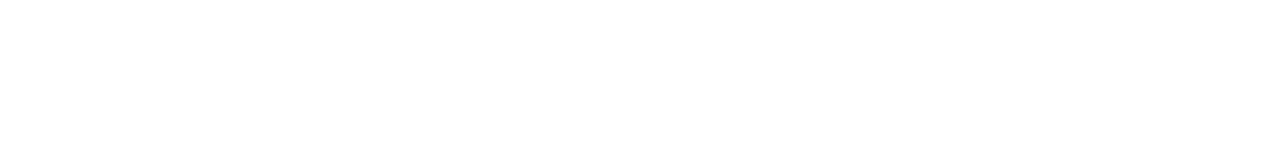
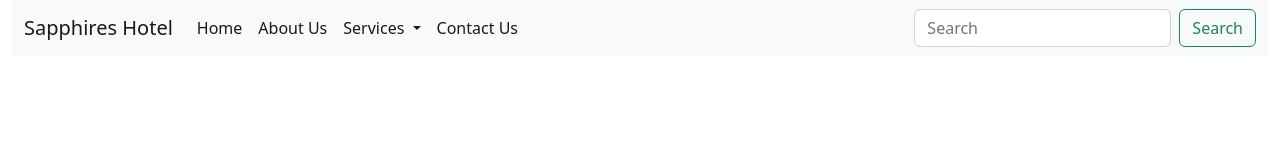
Before and after one commit to Teri11/Sapphires_Hotel, a plain HTML site: page index.html in a window 1280 px wide. Drawn offline with nearby package versions, Linux system fonts and the light colour scheme.

Commit message:
added navbar

```diff
--- a/index.html
+++ b/index.html
@@ -9,7 +9,44 @@
   <title>Sapphires Hotel</title>
 </head>
 <body>
-
+  <div class="container-fluid">
+    <nav class="navbar navbar-expand-lg bg-light">
+      <div class="container-fluid">
+        <a class="navbar-brand" href="#">Sapphires Hotel</a>
+        <button class="navbar-toggler" type="button" data-bs-toggle="collapse" data-bs-target="#navbarSupportedContent" aria-controls="navbarSupportedContent" aria-expanded="false" aria-label="Toggle navigation">
+          <span class="navbar-toggler-icon"></span>
+        </button>
+        <div class="collapse navbar-collapse" id="navbarSupportedContent">
+          <ul class="navbar-nav me-auto mb-2 mb-lg-0">
+            <li class="nav-item">
+              <a class="nav-link active" aria-current="page" href="#">Home</a>
+            </li>
+            <li class="nav-item">
+              <a class="nav-link active" href="#">About Us</a>
+            </li>
+            <li class="nav-item dropdown">
+              <a class="nav-link active dropdown-toggle" href="#" role="button" data-bs-toggle="dropdown" aria-expanded="false">
+                Services
+              </a>
+              <ul class="dropdown-menu">
+                <li><a class="dropdown-item" href="#">Action</a></li>
+                <li><a class="dropdown-item" href="#">Another action</a></li>
+                <li><hr class="dropdown-divider"></li>
+                <li><a class="dropdown-item" href="#">Something else here</a></li>
+              </ul>
+            </li>
+            <li class="nav-item">
+              <a class="nav-link active">Contact Us</a>
+            </li>
+          </ul>
+          <form class="d-flex" role="search">
+            <input class="form-control me-2" type="search" placeholder="Search" aria-label="Search">
+            <button class="btn btn-outline-success" type="submit">Search</button>
+          </form>
+        </div>
+      </div>
+    </nav>
+  </div>
 
 
 
```
